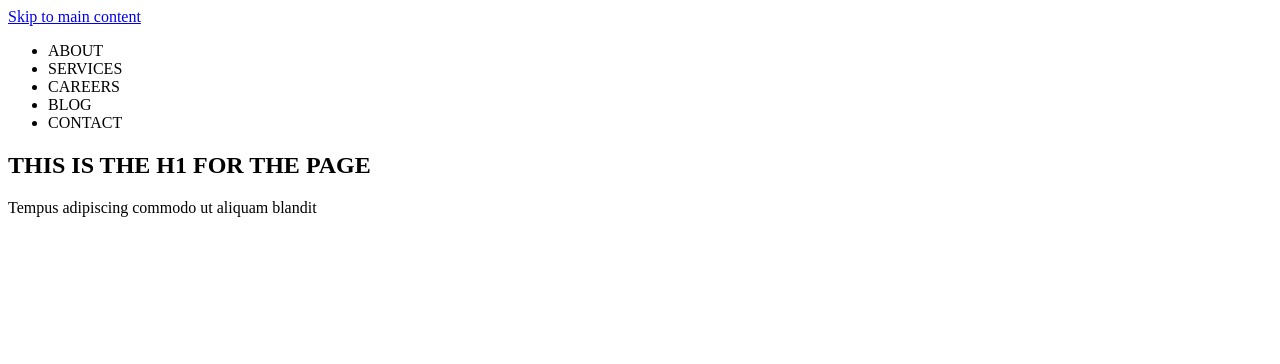
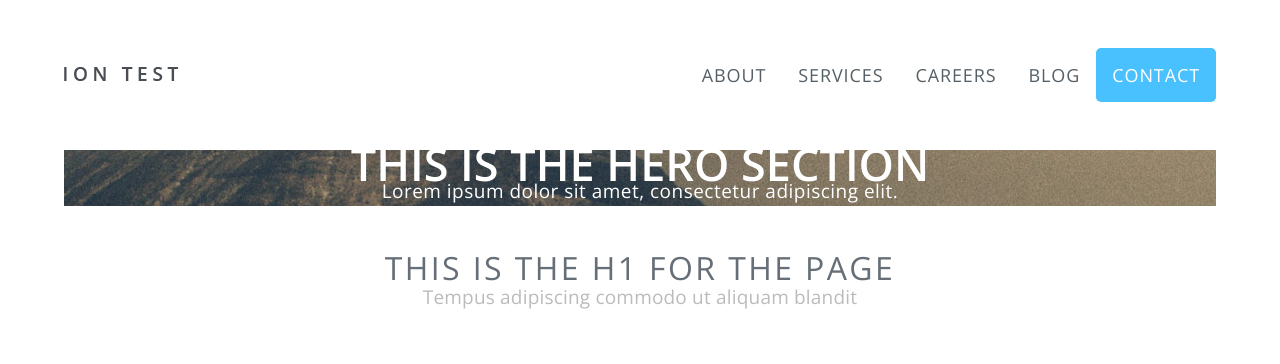
Before and after one commit to madsciencepro/challenge, a website: page dist/index.html in a window 1280 px wide. Drawn offline with nearby package versions, Linux system fonts and the light colour scheme; files whose address does not match are found by name.

Commit message:
roughing 2

```diff
--- a/src/scss/app.scss
+++ b/src/scss/app.scss
@@ -1,9 +1,11 @@
 /* Color Palette and Fonts */
 :root {
-  --clr-cyan: #4AC1FF;
-  --clr-slate: #666F77;
-  --clr-gray: #BBB;
+  --clr-bright-cyan: #4AC1FF;
+  --clr-slate-grey: #666F77;
+  --clr-very-light-gray: #BBB;
   --clr-white: #FFF;
+  --clr-black: #000D0C;
+  --clr-dark-slate-grey: #555f66;
 
   --ff-primary: 'Open Sans', sans-serif;
 }
@@ -13,6 +15,17 @@
 *::before,
 *::after {
   box-sizing: border-box;
+}
+
+body {
+  font-family: var(--ff-primary);
+  font-weight: 400;
+  min-height: 100vh;
+  scroll-behavior: smooth;
+  text-rendering: optimizeSpeed;
+  line-height: 1.5;
+  color: var(--clr-slate-grey);
+  background-color: var(--clr-white);
 }
 
 /* Remove any margins */
@@ -33,21 +46,117 @@ dd {
   margin: 0;
 }
 
-/* Set core body defaults */
-body {
+h1 {
   font-family: var(--ff-primary);
+  font-size: 2rem;
   font-weight: 400;
-  min-height: 100vh;
-  scroll-behavior: smooth;
-  text-rendering: optimizeSpeed;
-  line-height: 1.5;
+  line-height: 0.88;
+  letter-spacing: 2.4px;
+  text-align: center;
+  color: var(--clr-slate-grey);
 }
 
-img {
-  display: block;
-  max-width: 100%;
+h1.intro-text {
+    font-size: 1.188rem;
+    line-height: 1.63;
+    letter-spacing: 0.19px;
+    color: var(--clr-very-light-gray);
 }
 
-.text-center {
+.header-region {
+  display: flex;
+  flex-direction: row;
+  align-items: center;
+  justify-content: space-between;
+}
+
+.main-menu {
+  display: flex;
+  justify-content: flex-end;
+  align-items: center;
+  list-style: none;
+
+  li:last-child {
+    background-color: var(--clr-bright-cyan);
+    border-radius: 5px;
+    padding: 0.813rem 0;
+
+    a {
+      color: var(--clr-white);
+    }
+
+  }
+
+}
+
+.menu-item {
+
+  a {
+    font-family: var(--ff-primary);
+    font-size: 1.125rem;
+    font-weight: normal;
+    line-height: 1.56;
+    letter-spacing: 0.9px;
+    text-align: center;
+    color: var(--clr-dark-slate-grey);
+    text-decoration: none;
+    text-transform: uppercase;
+    padding: 0 1rem;
+  }
+
+}
+
+.hero-image {
+  background-image: url("../img/hero.jpg");
+  background-color: var(--clr-very-light-gray);
+}
+
+.hero-title {
+  font-family: var(--ff-primary);
+  font-size: 2.813rem;
+  font-weight: 600;
+  line-height: 0.62;
+  letter-spacing: normal;
   text-align: center;
+  text-transform: uppercase;
+  color: var(--clr-white);
 }
+
+.hero-body {
+  font-family: var(--ff-primary);
+  font-size: 1.188rem;
+  font-weight: normal;
+  line-height: 1.47;
+  letter-spacing: 0.48px;
+  text-align: center;
+  text-transform: none;
+  color: var(--clr-white);
+}
+
+.cta-button {
+  width: 203px;
+  height: 39px;
+  margin: 27px 186px 0;
+  padding: 14px 46px 13px 49px;
+  border-radius: 5px;
+  background-color: var(--clr-bright-cyan);
+}
+
+header,
+section {
+  padding: 3rem 0;
+}
+
+.container {
+  margin-inline: auto;
+  width: min(90%, 75rem);
+}
+
+.visually-hidden {
+    position: absolute !important;
+    overflow: hidden;
+    clip: rect(1px,1px,1px,1px);
+    width: 1px;
+    height: 1px;
+    word-wrap: normal;
+}
```
Also changed, not shown: dist/assets/css/style.css, dist/index.html, 1 other file.
